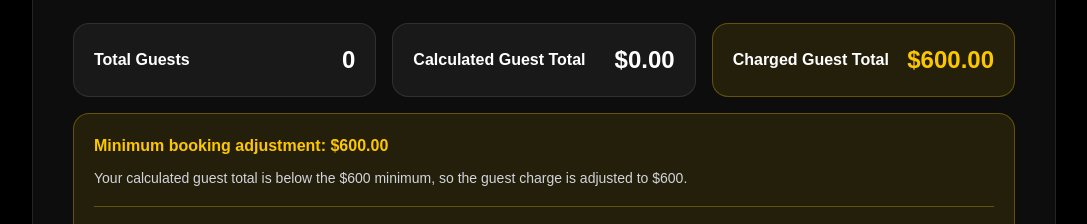
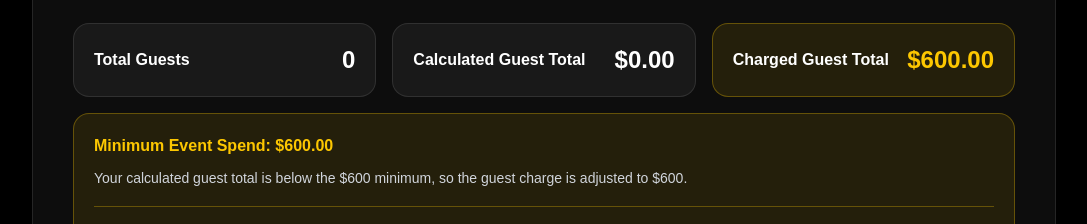
Before and after one commit to songsteppanyaki/songsteppanyaki, a Next.js app: page /booking in a window 1280 px wide. Shown: the part 1660-1884 px from the top of the page, without its empty margins (96-1183 px from the left). Built offline with nearby package versions, Linux system fonts and the light colour scheme.

Commit message:
Update minimum spend wording

```diff
--- a/app/booking/page.tsx
+++ b/app/booking/page.tsx
@@ -1049,7 +1049,7 @@ router.push("/booking/payment");
             {minimumChargeAdjustment > 0 && (
               <div className="mt-4 rounded-2xl border border-yellow-400/30 bg-yellow-400/10 p-5">
                 <p className="font-semibold text-yellow-400">
-                  Minimum booking adjustment: $
+                  Minimum Event Spend: $
                   {minimumChargeAdjustment.toFixed(2)}
                 </p>
 
@@ -1525,7 +1525,7 @@ router.push("/booking/payment");
 
               {minimumChargeAdjustment > 0 && (
                 <PriceRow
-                  label="Minimum Booking Adjustment"
+                  label="Minimum Event Spend"
                   value={minimumChargeAdjustment}
                 />
               )}
```
